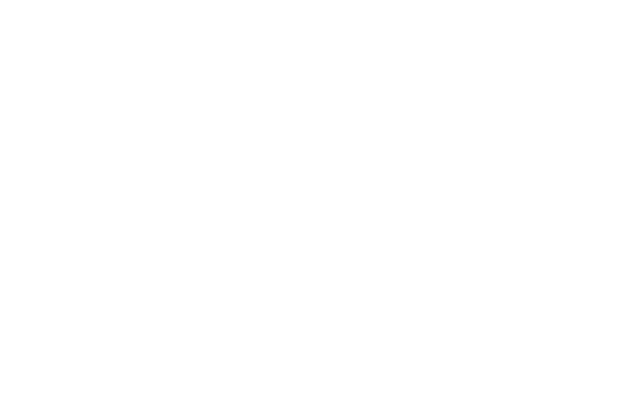
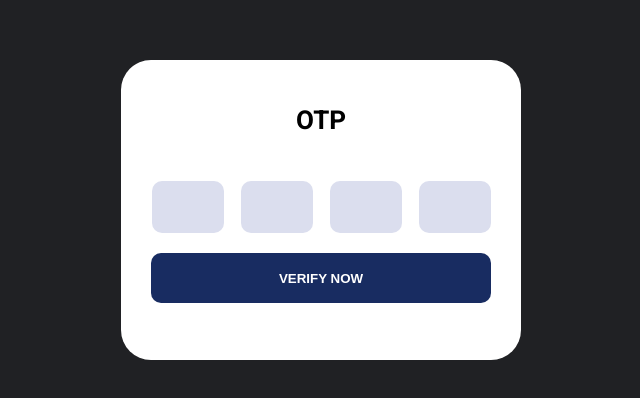
Before and after one commit to Pamudi05/Camp-E-commerce, a React (Create React App) app in the folder frontend/: page /otp in a window 1280 px wide. Before the commit this address had no page. Shown: the part 190-588 px from the top of the page, without its empty margins (319-959 px from the left). Built offline with nearby package versions, Linux system fonts and the light colour scheme.

Commit message:
forgotpassword ui

```diff
--- a/frontend/src/App.tsx
+++ b/frontend/src/App.tsx
@@ -12,6 +12,8 @@ import PlaceOrderPage from './pages/order/PlaceOrderPage';
 import ImagePage from './pages/images/ImagePage';
 import HomePage from './pages/home/HomePage';
 import AboutUs from './pages/about/AboutUs';
+import ForgotPasswordPage from './pages/forgotpassword/ForgotPasswordPage';
+import OTPPage from './pages/forgotpassword/OTPPage';
 
 function App() {
   return (
@@ -19,6 +21,8 @@ function App() {
       <Routes>
           <Route path='/' element={<LoginPage />} />
           <Route path='/register' element={<RegisterPage />} />
+          <Route path='/forgotpassword' element={<ForgotPasswordPage />} />
+          <Route path='/otp' element={<OTPPage />} />
           <Route path='/layout' element={<LayoutPage />} />
           <Route path='/homepage' element={<HomePage />} />
           <Route path='/aboutUs' element={<AboutUs />} />
--- a/frontend/src/pages/Login/LoginPage.tsx
+++ b/frontend/src/pages/Login/LoginPage.tsx
@@ -77,6 +77,10 @@ const LoginPage = () => {
     }
   };
 
+  const handleForgotPassword = ()=>{
+    navigate('/forgotpassword')
+  }
+
   return (
     <div className="loginOuter">
       <div className="loginInner">
@@ -110,7 +114,7 @@ const LoginPage = () => {
             )}
           </div>
           <div className="forgot-box">
-            <p>forgotPassowrd?</p>
+            <p onClick={handleForgotPassword}>forgotPassowrd?</p>
           </div>
           <div className="button-box">
             <Button
--- /dev/null
+++ b/frontend/src/pages/forgotpassword/ForgotPassword.css
@@ -0,0 +1,73 @@
+.forgotOuter {
+  width: 100%;
+  height: 100vh;
+  display: flex;
+  align-items: center;
+  justify-content: center;
+  background-color: #202124;
+}
+
+.forgotInner {
+  width: 400px;
+  height: 300px;
+  border-radius: 30px;
+  background-color: #ffffff;
+  display: flex;
+  flex-direction: column;
+  align-items: center;
+  gap: 20px;
+}
+
+.forgotInner h2 {
+  padding-top: 20px;
+  color: #000000;
+  font-size: 26px;
+}
+
+.forgotInner .textfile-box {
+  display: flex;
+  flex-direction: column;
+  align-items: center;
+}
+
+.forgotInner .textfile-box .textfield {
+  width: 330px;
+  height: 50px !important;
+  background-color: #dbdeee;
+  border-color: none;
+  outline: none;
+}
+
+.error-text {
+  color: #e74c3c;
+  font-size: 10px;
+  margin: 0;
+  width: 98%;
+}
+
+.forgotInner .button-box {
+  display: flex;
+  flex-direction: column;
+  align-items: center;
+}
+
+.forgotInner .button-box .button {
+  width: 340px;
+  height: 50px !important;
+  margin-top: 0 !important;
+}
+
+/* ------------------OTP---------------------------- */
+
+.forgotInner div{
+  display: flex;
+  gap: 17px;
+}
+
+.forgotInner div .otpfield{
+  width: 70px !important;
+  height: 50px !important;
+  padding-left: 0 !important;
+  text-align: center;
+  font-size: 18px;
+}
--- /dev/null
+++ b/frontend/src/pages/forgotpassword/ForgotPasswordPage.tsx
@@ -0,0 +1,88 @@
+import { useState } from "react";
+import TextField from "../../components/input/TextField";
+import "./ForgotPassword.css";
+import Button from "../../components/button/Button";
+import axios from "axios";
+import { toast } from "react-toastify";
+import { useNavigate } from "react-router-dom";
+
+const ForgotPasswordPage = () => {
+  const navigate = useNavigate();
+  const [email, setEmail] = useState("");
+  const [emailError, setEmailError] = useState("");
+  const [emailTouched, setEmailTouched] = useState(false);
+
+  const validateEmail = (email: string) => {
+    const emailRegex = /[a-z0-9]+@[a-z]+\.[a-z]{2,3}/;
+    return emailRegex.test(email);
+  };
+
+  const handleEmailError = () => {
+    setEmailTouched(true);
+
+    if (!validateEmail(email)) {
+      setEmailError("Incorrect email. Please try again.");
+    } else {
+      setEmailError("");
+    }
+  };
+
+  const handlesendOTP = async () => {
+    try {
+      setEmailTouched(true);
+
+      const isEmailValid = validateEmail(email);
+
+      setEmailError(isEmailValid ? "" : "Email is required");
+
+      if (isEmailValid) {
+        const response = await axios.post(
+          "http://localhost:5000/api/v1/check/forgotpassword",
+          {
+            email,
+          },
+        );
+
+        toast.success("OTP sent to your email");
+        navigate('/otp')
+        console.log (response.data);
+      }
+    } catch (error: any) {
+      toast.error(error.response?.data?.message || "Failed to send OTP");
+    }
+  };
+
+  return (
+    <div className="forgotOuter">
+      <div className="forgotInner">
+        <h2>Forgot Password</h2>
+        <div className="textfile-box">
+          <TextField
+            className="textfield"
+            type="email"
+            placeholder="Enter you email"
+            value={email}
+            onChange={(e) => {
+              setEmail(e.target.value);
+              setEmailError("");
+            }}
+            onBlur={handleEmailError}
+          />
+          {emailTouched && emailError && (
+            <p className="error-text">{emailError}</p>
+          )}
+        </div>
+        <div className="button-box">
+          <Button
+            onButtonClick={handlesendOTP}
+            className="button"
+            type="submit"
+            name="SEND OTP"
+          />
+        </div>
+      </div>
+    </div>
+  );
+};
+
+export default ForgotPasswordPage;
--- /dev/null
+++ b/frontend/src/pages/forgotpassword/OTPPage.tsx
@@ -0,0 +1,45 @@
+import TextField from "../../components/input/TextField";
+import "./ForgotPassword.css";
+import Button from "../../components/button/Button";
+
+const OTPPage = () => {
+  return (
+    <div className="forgotOuter">
+      <div className="forgotInner">
+        <h2>OTP</h2>
+        <div>
+          <div className="textfile-box">
+            <TextField
+              className="otpfield"
+              type="text"
+            />
+          </div>
+          <div className="textfile-box">
+            <TextField
+              className="otpfield"
+              type="text"
+            />
+          </div>
+          <div className="textfile-box">
+            <TextField
+              className="otpfield"
+              type="text"
+            />
+          </div>
+          <div className="textfile-box">
+            <TextField
+              className="otpfield"
+              type="text"
+            />
+          </div>
+        </div>
+
+        <div className="button-box">
+          <Button className="button" type="submit" name="VERIFY NOW" />
+        </div>
+      </div>
+    </div>
+  );
+};
+
+export default OTPPage;
```
